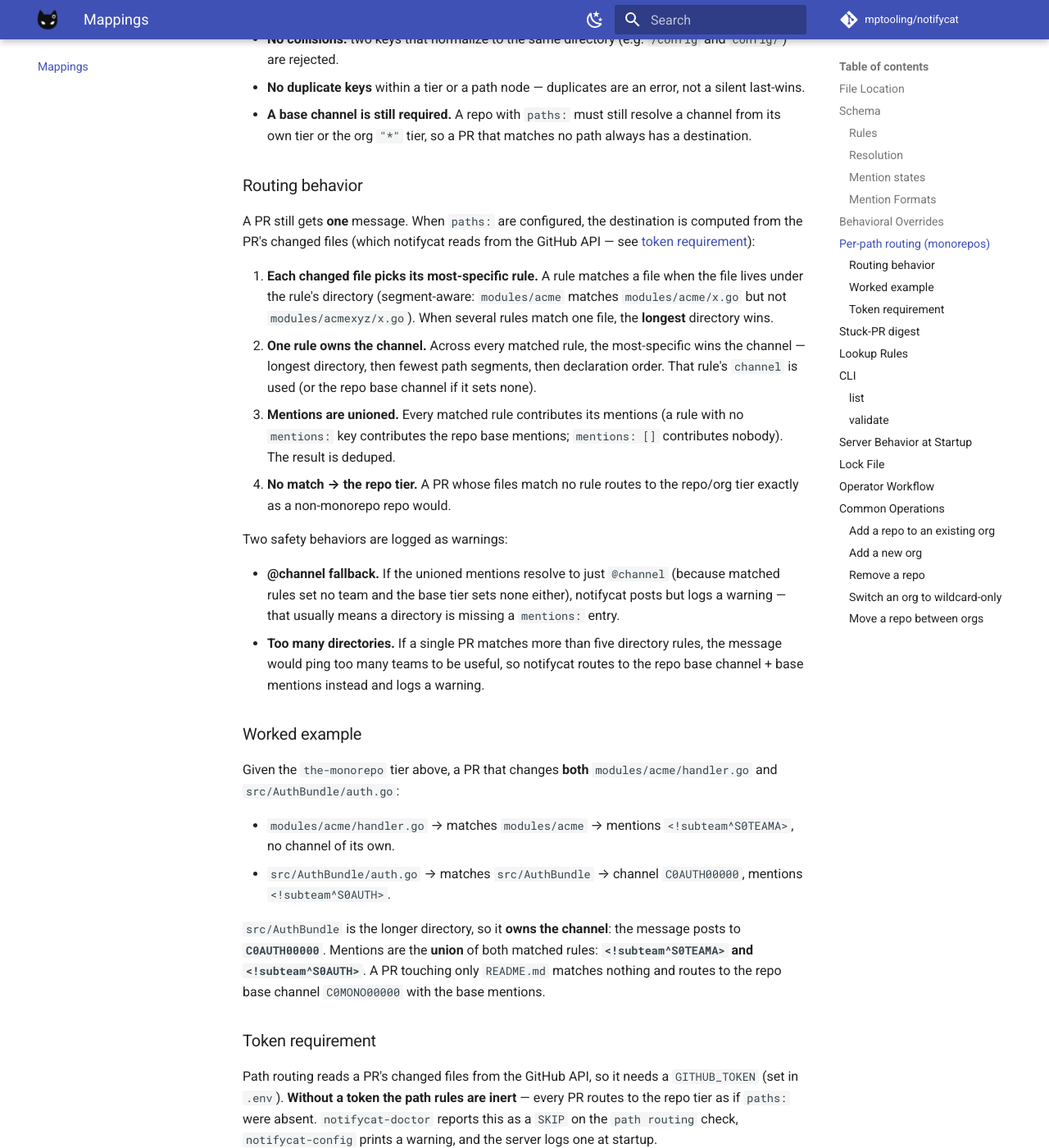
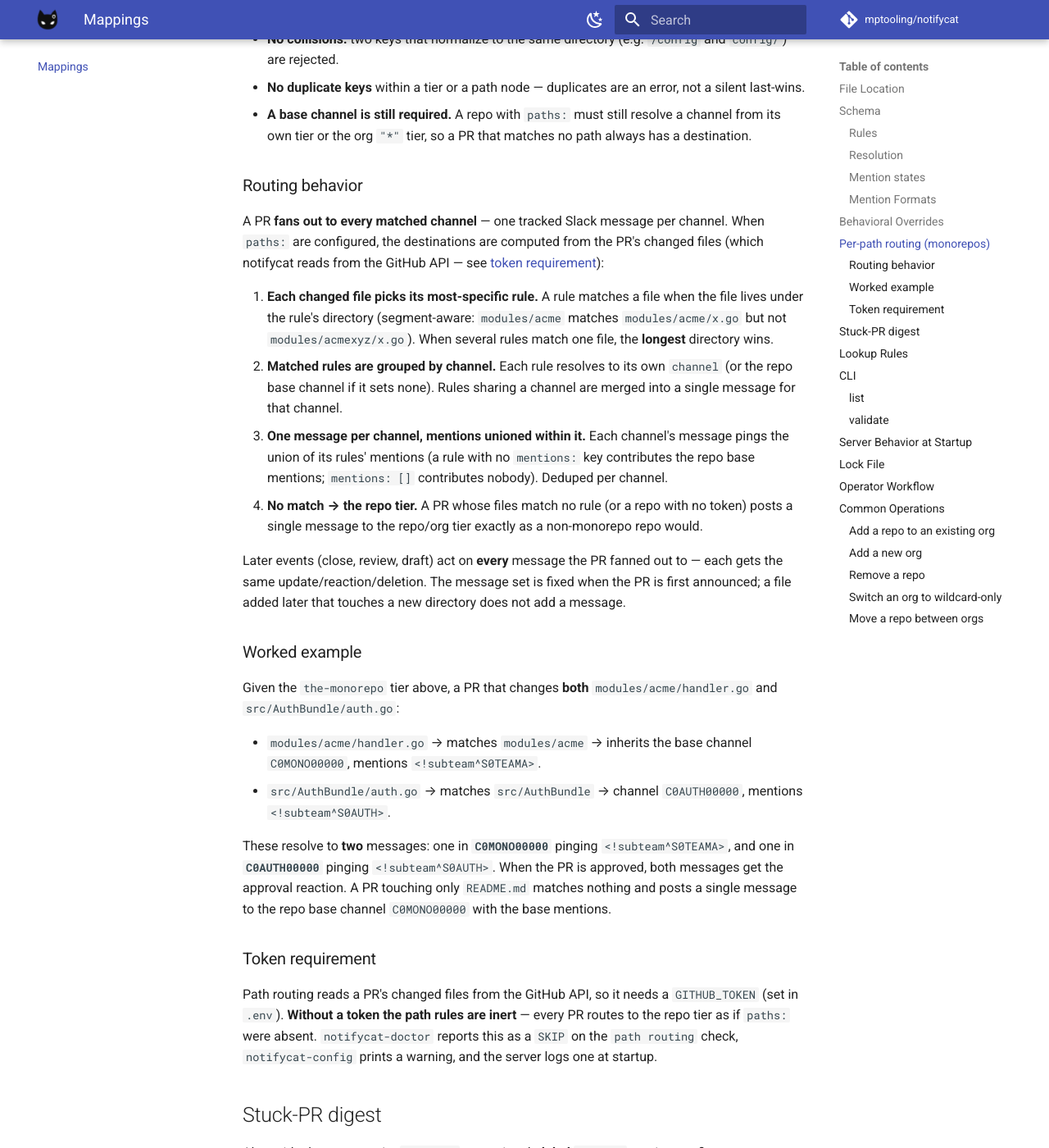
Before and after one commit to mptooling/notifycat, an MkDocs documentation site: the page built from docs/mappings.md, in a window 1280 px wide and 1400 px high, scrolled down 4029 px. Shown: the whole window at 82% size. Built offline with MkDocs 1.6.1 and Material for MkDocs 9.7.7, drawn with Linux system fonts in a browser that asks for light colours; comment, search, counter and statistics services are not loaded; some of the changed text lies outside the part shown.

Commit message:
docs: fan-out routing, multi-message digest, and 0.20 upgrade warning

````diff
--- a/docs/mappings.md
+++ b/docs/mappings.md
@@ -80,7 +80,7 @@ Each repo tier can override behavioral settings: `reactions`, `reviews`, and `di
 
 ## Per-path routing (monorepos)
 
-A named repo tier may add a `paths:` block that routes a PR by the directories its changed files touch — so each team in a monorepo hears about the directories it owns. This section documents the **schema and validation**; how a PR's files select a path (most-specific wins, mentions union, single message per PR) is covered under [routing behavior](#per-path-resolution) and requires a GitHub token to read a PR's changed files.
+A named repo tier may add a `paths:` block that routes a PR by the directories its changed files touch — so each team in a monorepo hears about the directories it owns. A PR **fans out to one Slack message per matched channel**. This section documents the **schema and validation**; how a PR's files select channels (most-specific rule per file, grouped by channel, mentions unioned) is covered under [routing behavior](#per-path-resolution) and requires a GitHub token to read a PR's changed files.
 
 ```yaml
 mappings:
@@ -119,26 +119,23 @@ Validation rules (all enforced at parse time — the server fails fast):
 
 ### Routing behavior
 
-A PR still gets **one** message. When `paths:` are configured, the destination is computed from the PR's changed files (which notifycat reads from the GitHub API — see [token requirement](#token-requirement)):
+A PR **fans out to every matched channel** — one tracked Slack message per channel. When `paths:` are configured, the destinations are computed from the PR's changed files (which notifycat reads from the GitHub API — see [token requirement](#token-requirement)):
 
 1. **Each changed file picks its most-specific rule.** A rule matches a file when the file lives under the rule's directory (segment-aware: `modules/acme` matches `modules/acme/x.go` but not `modules/acmexyz/x.go`). When several rules match one file, the **longest** directory wins.
-2. **One rule owns the channel.** Across every matched rule, the most-specific wins the channel — longest directory, then fewest path segments, then declaration order. That rule's `channel` is used (or the repo base channel if it sets none).
-3. **Mentions are unioned.** Every matched rule contributes its mentions (a rule with no `mentions:` key contributes the repo base mentions; `mentions: []` contributes nobody). The result is deduped.
-4. **No match → the repo tier.** A PR whose files match no rule routes to the repo/org tier exactly as a non-monorepo repo would.
+2. **Matched rules are grouped by channel.** Each rule resolves to its own `channel` (or the repo base channel if it sets none). Rules sharing a channel are merged into a single message for that channel.
+3. **One message per channel, mentions unioned within it.** Each channel's message pings the union of its rules' mentions (a rule with no `mentions:` key contributes the repo base mentions; `mentions: []` contributes nobody). Deduped per channel.
+4. **No match → the repo tier.** A PR whose files match no rule (or a repo with no token) posts a single message to the repo/org tier exactly as a non-monorepo repo would.
 
-Two safety behaviors are logged as warnings:
-
-- **@channel fallback.** If the unioned mentions resolve to just `@channel` (because matched rules set no team and the base tier sets none either), notifycat posts but logs a warning — that usually means a directory is missing a `mentions:` entry.
-- **Too many directories.** If a single PR matches more than five directory rules, the message would ping too many teams to be useful, so notifycat routes to the repo base channel + base mentions instead and logs a warning.
+Later events (close, review, draft) act on **every** message the PR fanned out to — each gets the same update/reaction/deletion. The message set is fixed when the PR is first announced; a file added later that touches a new directory does not add a message.
 
 ### Worked example
 
 Given the `the-monorepo` tier above, a PR that changes **both** `modules/acme/handler.go` and `src/AuthBundle/auth.go`:
 
-- `modules/acme/handler.go` → matches `modules/acme` → mentions `<!subteam^S0TEAMA>`, no channel of its own.
+- `modules/acme/handler.go` → matches `modules/acme` → inherits the base channel `C0MONO00000`, mentions `<!subteam^S0TEAMA>`.
 - `src/AuthBundle/auth.go` → matches `src/AuthBundle` → channel `C0AUTH00000`, mentions `<!subteam^S0AUTH>`.
 
-`src/AuthBundle` is the longer directory, so it **owns the channel**: the message posts to **`C0AUTH00000`**. Mentions are the **union** of both matched rules: **`<!subteam^S0TEAMA>` and `<!subteam^S0AUTH>`**. A PR touching only `README.md` matches nothing and routes to the repo base channel `C0MONO00000` with the base mentions.
+These resolve to **two** messages: one in **`C0MONO00000`** pinging `<!subteam^S0TEAMA>`, and one in **`C0AUTH00000`** pinging `<!subteam^S0AUTH>`. When the PR is approved, both messages get the approval reaction. A PR touching only `README.md` matches nothing and posts a single message to the repo base channel `C0MONO00000` with the base mentions.
 
 <a id="token-requirement"></a>
 
````
Also changed, not shown: config.example.yaml (+4 -3 lines), docs/operations.md (+2 -0 lines), docs/upgrading.md (+8 -0 lines).
